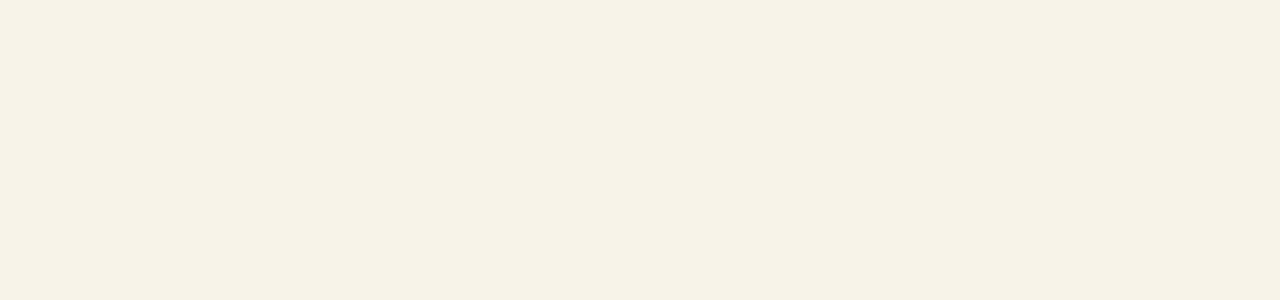
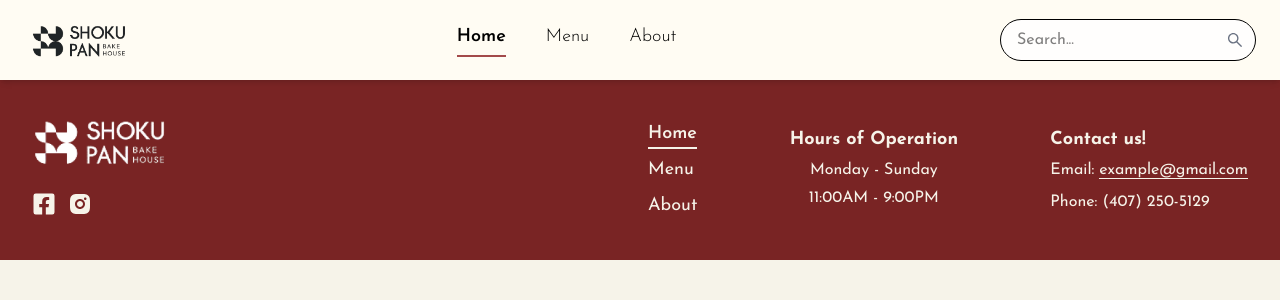
Before and after one commit to thashin04/Shokupan-Bakehouse, a React (Vite) app in the folder shokupan-bakehouse/: page / in a window 1280 px wide. Shown: the top 300 px of the page. Built offline with nearby package versions, Linux system fonts and the light colour scheme; a web font is replaced by a local one.

Commit message:
navbar and footer

```diff
--- a/shokupan-bakehouse/src/App.css
+++ b/shokupan-bakehouse/src/App.css
@@ -5,9 +5,11 @@
 
 @theme {
   --color-offwhite: #F6F3E9;
-  --color-darkred: #822C2C;
+  --color-lightred: #A34A4A;
+  --color-darkred: #792424;
   --color-mediumgray: #3A3835;
   --color-darkgray: #282624;
+  --color-navwhite: #FFFCF3;
   --font-italiana: "Italiana", "sans-serif";
   --font-josefin: "Josefin Sans", "sans-serif";
 }
--- a/shokupan-bakehouse/src/App.tsx
+++ b/shokupan-bakehouse/src/App.tsx
@@ -6,15 +6,19 @@ import {
   Routes,
   Navigate,
 } from "react-router-dom";
+import Navbar from "./components/Navbar";
+import Footer from "./components/Footer";
 import HomePage from "./pages/HomePage";
 
 function App() {
   return (
       <div className="min-h-screen w-screen flex flex-col">
         <Router>
+          <Navbar />
           <Routes>
             <Route path="/" element={<HomePage />} />
           </Routes>
+          <Footer />
         </Router>
       </div>
   )
--- a/shokupan-bakehouse/src/components/Footer.tsx
+++ b/shokupan-bakehouse/src/components/Footer.tsx
@@ -0,0 +1,67 @@
+import { Link, useLocation } from "react-router-dom";
+import { FaFacebookSquare } from "react-icons/fa";
+import { RiInstagramFill } from "react-icons/ri";
+import logo2 from "../assets/logo2.png";
+
+const Footer = () => {
+  const location = useLocation();
+
+  const navItems = [
+    { name: "Home", path: "/" },
+    { name: "Menu", path: "/menu" },
+    { name: "About", path: "/about" },
+  ];
+
+  return (
+    <footer className="bg-darkred text-offwhite font-josefin px-8 py-10">
+      <div className="max-w-screen-xl mx-auto grid grid-cols-1 md:grid-cols-3 lg:grid-cols-2 gap-4 text-center md:text-left">
+        {/* Logo & Social */}
+        <div className="space-y-4">
+          <Link to="/" className="inline-block hover:opacity-85 transition">
+            <img src={logo2} alt="Logo" className="h-12" />
+          </Link>
+          <div className="flex justify-center md:justify-start gap-3 text-2xl">
+            <a href="https://www.facebook.com/profile.php?id=61575979934289" aria-label="Facebook" className="hover:opacity-80 rounded-lg transition">
+              <FaFacebookSquare />
+            </a>
+            <a href="https://www.instagram.com/shokupanbakehouse?utm_source=ig_web_button_share_sheet&igsh=ZDNlZDc0MzIxNw==" aria-label="Instagram" className="hover:opacity-80 transition">
+              <RiInstagramFill />
+            </a>
+          </div>
+        </div>
+
+        {/* Navigation & Hours */}
+        <div className="flex flex-col md:flex-row justify-center md:justify-between items-center gap-6 md:gap-20 lg:gap-6 max-sm:pt-12">
+          <ul className="space-y-2 text-lg">
+            {navItems.map(({ name, path }) => (
+              <li key={path}>
+                <Link
+                  to={path}
+                  className={`relative pb-1 transition duration-300
+                    ${location.pathname === path ? "font-semibold border-b-2 border-offwhite" : "border-b-2 border-transparent"}
+                    hover:border-offwhite`}
+                >
+                  {name}
+                </Link>
+              </li>
+            ))}
+          </ul>
+          <div className="text-sm md:text-base space-y-2 text-center">
+            <h4 className="font-extrabold text-lg mb-1">Hours of Operation</h4>
+            <p className="font-regular mb-1">Monday - Sunday</p>
+            <p className="font-regular mb-1">11:00AM - 9:00PM</p>
+          </div>
+          {/* Contact Info */}
+        <div className="text-sm md:text-base space-y-2">
+          <h4 className="font-extrabold text-lg mb-1 text-center md:text-left">Contact us!</h4>
+          <p>Email: <a href="mailto:example@gmail.com" className="border-b-1">example@gmail.com</a></p>
+          <p>Phone: (407) 250-5129</p>
+        </div>
+      </div>
+        </div>
+
+    </footer>
+  );
+};
+
+export default Footer;
--- a/shokupan-bakehouse/src/components/Navbar.tsx
+++ b/shokupan-bakehouse/src/components/Navbar.tsx
@@ -0,0 +1,157 @@
+import React, { useState } from "react";
+import { Link, useLocation } from "react-router-dom";
+import {
+  AiOutlineMenu,
+  AiOutlineClose,
+  AiOutlineSearch,
+} from "react-icons/ai";
+import { AnimatePresence, motion } from "framer-motion";
+import logo from "../assets/logo.png";
+
+const Navbar: React.FC = () => {
+  const [navOpen, setNavOpen] = useState(false);
+  const [searchQuery, setSearchQuery] = useState("");
+
+  const location = useLocation();
+  const handleToggle = () => setNavOpen(!navOpen);
+
+  const navItems = [
+    { name: "Home", path: "/" },
+    { name: "Menu", path: "/menu" },
+    { name: "About", path: "/about" },
+  ];
+
+  const mockResults = ["Croissant", "Shokupan Loaf", "Matcha Bun", "Sandwich"];
+
+  const filteredResults = searchQuery
+    ? mockResults.filter((item) =>
+        item.toLowerCase().includes(searchQuery.toLowerCase())
+      )
+    : [];
+
+  return (
+    <nav className="bg-navwhite text-black font-josefin font-light shadow-md px-6 py-4 sticky top-0 z-50">
+      <div className="max-w-screen-xl mx-auto flex justify-between items-center">
+        {/* Logo */}
+        <Link to="/" className="flex items-center space-x-2">
+          <img src={logo} alt="Shokupan Logo" className="h-12 w-auto" />
+        </Link>
+
+        {/* Desktop Navigation */}
+        <div className="hidden md:flex space-x-10 text-lg items-center justify-center mx-auto">
+          {navItems.map(({ name, path }) => (
+            <Link
+              key={path}
+              to={path}
+              className={`relative pb-1 transition duration-300
+                ${location.pathname === path ? "font-semibold border-b-2 border-lightred" : "border-b-2 border-transparent"}
+                hover:border-lightred`}
+            >
+              {name}
+            </Link>
+          ))}
+        </div>
+
+        {/* Desktop Search Bar */}
+        <div className="hidden md:flex items-center font-normal relative w-64">
+          <input
+            type="text"
+            value={searchQuery}
+            onChange={(e) => setSearchQuery(e.target.value)}
+            placeholder="Search..."
+            className="w-full pl-4 pr-10 bg-offwhite py-2 border rounded-full outline-none bg-white/80 border-black"
+          />
+          <AiOutlineSearch
+            size={18}
+            className="absolute right-3 hover:scale-110 duration-150 top-1/2 transform -translate-y-1/2 text-gray-500"
+          />
+          {filteredResults.length > 0 && (
+            <ul className="absolute top-full mt-1 left-0 w-full bg-white border shadow-md rounded-lg z-50 overflow-hidden">
+              {filteredResults.map((item, index) => (
+                <li
+                  key={index}
+                  className="px-4 py-2 hover:bg-gray-100 cursor-pointer text-sm"
+                >
+                  {item}
+                </li>
+              ))}
+            </ul>
+          )}
+        </div>
+
+        {/* Mobile Menu Toggle */}
+        <div className="md:hidden flex items-center space-x-2">
+          <button
+            onClick={handleToggle}
+            className="hover:cursor-pointer"
+            aria-label="Toggle Menu"
+          >
+            {navOpen ? <AiOutlineClose size={24} /> : <AiOutlineMenu size={24} />}
+          </button>
+        </div>
+      </div>
+
+      {/* Mobile Menu */}
+      <AnimatePresence>
+        {navOpen && (
+          <motion.div
+            key="mobile-menu"
+            initial={{ height: 0, opacity: 0 }}
+            animate={{ height: "auto", opacity: 1 }}
+            exit={{ height: 0, opacity: 0 }}
+            transition={{ duration: 0.3 }}
+            className="md:hidden overflow-hidden bg-navwhite text-black"
+          >
+            {/* Mobile Search Bar */}
+            <div className="px-4 pt-4">
+              <div className="relative">
+                <input
+                  type="text"
+                  placeholder="Search..."
+                  value={searchQuery}
+                  onChange={(e) => setSearchQuery(e.target.value)}
+                  className="w-full px-4 py-2 border rounded-full shadow-md outline-none"
+                />
+                <AiOutlineSearch
+                  size={20}
+                  className="absolute hover:scale-110 duration-150 right-4 top-1/2 transform -translate-y-1/2 text-gray-500"
+                />
+                {filteredResults.length > 0 && (
+                  <ul className="absolute top-full mt-1 left-0 w-full bg-white border shadow-md rounded-lg z-50 overflow-hidden">
+                    {filteredResults.map((item, index) => (
+                      <li
+                        key={index}
+                        className="px-4 py-2 hover:bg-gray-100 cursor-pointer text-sm"
+                      >
+                        {item}
+                      </li>
+                    ))}
+                  </ul>
+                )}
+              </div>
+            </div>
+
+            {/* Mobile Links */}
+            <ul className="flex flex-col items-center mt-6 space-y-6 pb-4 px-4">
+              {navItems.map(({ name, path }) => (
+                <li key={path}>
+                  <Link
+                    to={path}
+                    onClick={() => setNavOpen(false)}
+                    className={`relative pb-1 transition duration-300
+                      ${location.pathname === path ? "font-semibold border-b-2 border-lightred" : "border-b-2 border-transparent"}
+                      hover:border-lightred`}
+                  >
+                    {name}
+                  </Link>
+                </li>
+              ))}
+            </ul>
+          </motion.div>
+        )}
+      </AnimatePresence>
+    </nav>
+  );
+};
+
+export default Navbar;
```
Also changed, not shown: shokupan-bakehouse/src/assets/logo.png (added), shokupan-bakehouse/src/assets/logo2.png (added).
